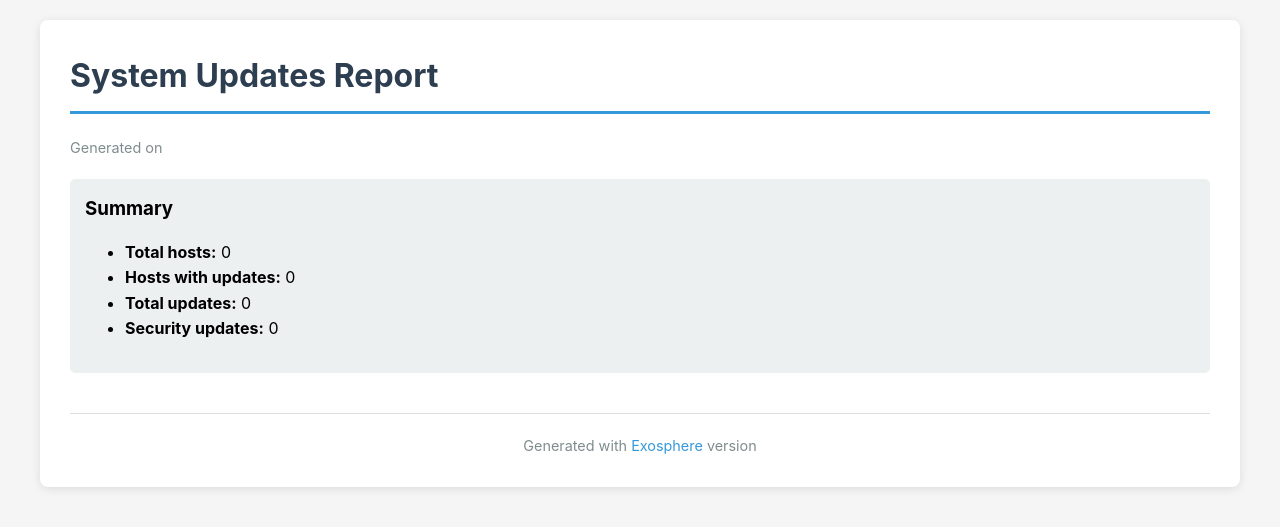
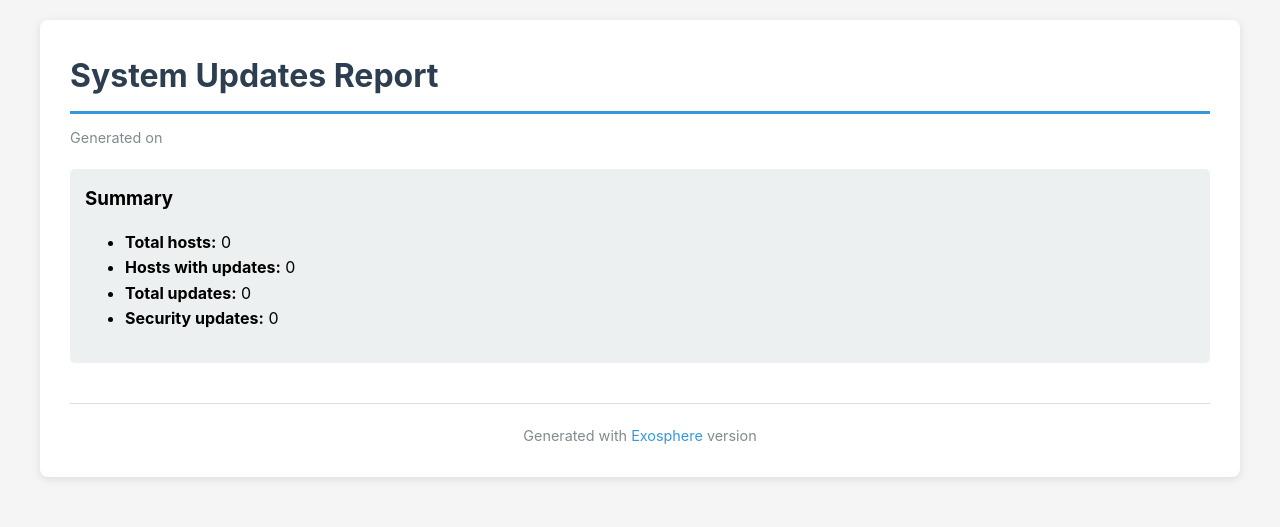
Before and after one commit to mrdaemon/exosphere, a Python web app: template src/exosphere/templates/report.html.j2 in a window 1280 px wide. Shown: the top 527 px of the page. Run offline with Jinja, Linux system fonts and the light colour scheme; the template is opened without the code that fills it, so the values that code supplies are empty.

Commit message:
html report: Adjust meta headspace

```diff
--- a/src/exosphere/templates/report.html.j2
+++ b/src/exosphere/templates/report.html.j2
@@ -62,7 +62,11 @@
             font-style: italic;
             font-weight: normal;
         }
-        .meta { color: #7f8c8d; font-size: 0.9em; }
+        .meta {
+            color: #7f8c8d;
+            font-size: 0.9em;
+            margin-top: -10px;
+        }
         .host-description {
             color: #7f8c8d;
             font-size: 1em;
```
